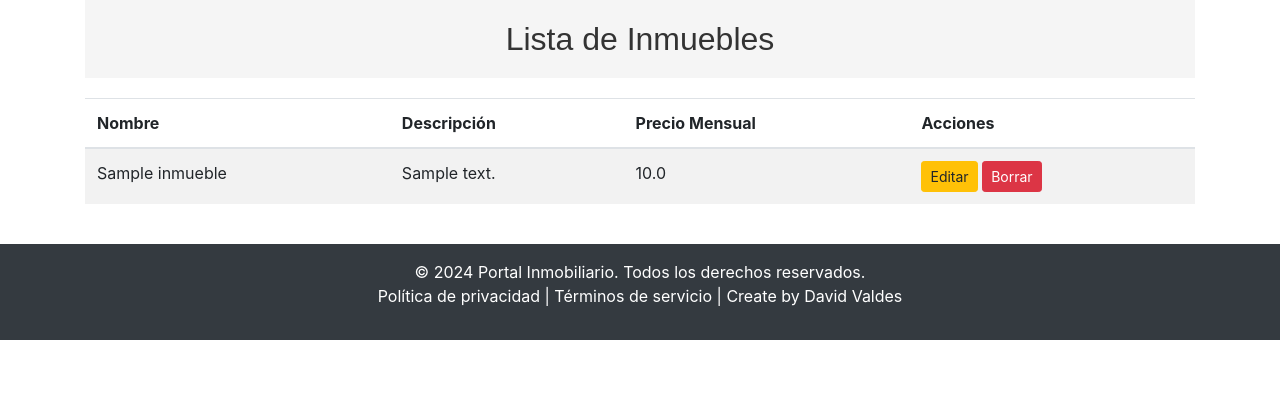
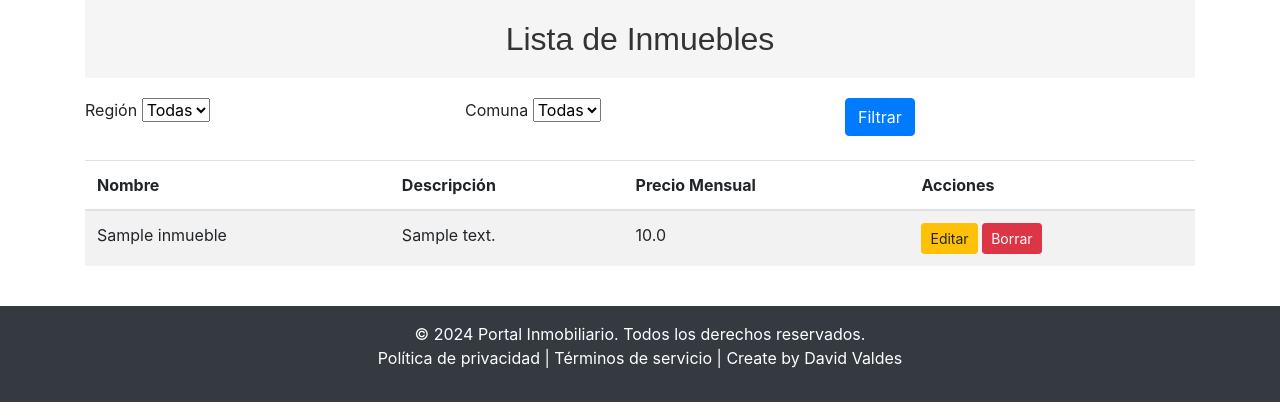
Before and after one commit to DavidProgramer404/Proyecto-Hito2-, a Django app: page /inmuebles/ in a window 1280 px wide. Shown: the part 96-516 px from the top of the page. Run offline with Django 3.2, Linux system fonts and the light colour scheme; tables that the repository leaves empty hold one stand-in row (values such as "Sample post"); parts of the project's set-up code (start-up, migrations or seed data) failed here and were passed over; some libraries are stand-ins or nearby versions.

Commit message:
[ADD] Se agregaron filtro de comuna y region en ver_inmubles

```diff
--- a/portal_app/urls.py
+++ b/portal_app/urls.py
@@ -23,6 +23,7 @@ urlpatterns = [
     path('inmuebles/ver/', ver_inmuebles, name='ver_inmuebles'),
     path('actualizar_inmueble/<int:inmueble_id>/', views.actualizar_inmueble, name='actualizar_inmueble'),
 
+
     # Perfiles de usuarios
     path('perfil_arrendatario/', perfil_arrendatario, name='perfil_arrendatario'),
     path('perfil_arrendador/', perfil_arrendador, name='perfil_arrendador'),
--- a/portal_inmobiliario/views.py
+++ b/portal_inmobiliario/views.py
@@ -44,3 +44,24 @@ def ver_inmuebles(request):
 def ver_inmuebles(request):
     inmuebles = Inmueble.objects.all()
     return render(request, 'portal_app/ver_inmuebles.html', {'inmuebles': inmuebles})
+
+
+
+def lista_inmuebles(request):
+    comuna = request.GET.get('comunas')
+    region = request.GET.get('regiones')
+
+    inmuebles = Inmueble.objects.all()
+
+    if comuna:
+        inmuebles = inmuebles.filter(comunas=comuna)
+    if region:
+        inmuebles = inmuebles.filter(regiones=region)
+
+    context = {
+        'inmuebles': inmuebles,
+        'comunas': Inmueble.objects.values_list('comuna', flat=True).distinct(),
+        'regiones': Inmueble.objects.values_list('region', flat=True).distinct(),
+    }
+
+    return render(request, 'ver_inmuebles.html', context)
--- a/templates/portal_app/ver_inmuebles.html
+++ b/templates/portal_app/ver_inmuebles.html
@@ -3,6 +3,31 @@
 {% block content %}
 <div class="container">
     <h1>Lista de Inmuebles</h1>
+
+    <form method="get" class="row mb-4">
+        <div class="col-md-4">
+            <label for="region" class="form-label">Región</label>
+            <select name="region" id="region" class="form-select">
+                <option value="">Todas</option>
+                {% for region in regiones %}
+                <option value="{{ regiones.id_region }}" {% if region.id_region|stringformat:"s" == request.GET.region %}selected{% endif %}>{{ region.region }}</option>
+                {% endfor %}
+            </select>
+        </div>
+        <div class="col-md-4">
+            <label for="comuna" class="form-label">Comuna</label>
+            <select name="comuna" id="comuna" class="form-select">
+                <option value="">Todas</option>
+                {% for comuna in comunas %}
+                <option value="{{ comuna.id_comuna }}" {% if comuna.id_comuna|stringformat:"s" == request.GET.comuna %}selected{% endif %}>{{ comuna.comuna }}</option>
+                {% endfor %}
+            </select>
+        </div>
+        <div class="col-md-4 d-flex align-items-end">
+            <button type="submit" class="btn btn-primary">Filtrar</button>
+        </div>
+    </form>
+
     <table class="table table-striped">
         <thead>
             <tr>
@@ -19,8 +44,7 @@
                 <td>{{ inmueble.descripcion }}</td>
                 <td>{{ inmueble.precio_mensual_arriendo }}</td>
                 <td>
-                    <a href="{% url 'actualizar_inmueble' inmueble.id_inmueble %}"
-                        class="btn btn-warning btn-sm">Editar</a>
+                    <a href="{% url 'actualizar_inmueble' inmueble.id_inmueble %}" class="btn btn-warning btn-sm">Editar</a>
                     <a href="{% url 'borrar_inmueble' inmueble.id_inmueble %}" class="btn btn-danger btn-sm">Borrar</a>
                 </td>
             </tr>
```
Also changed, not shown: portal_app/views.py (+21 -1 lines).
